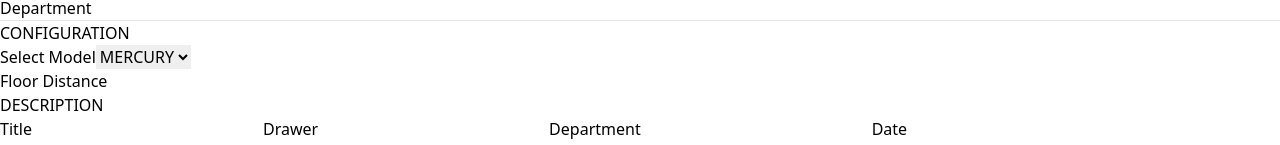
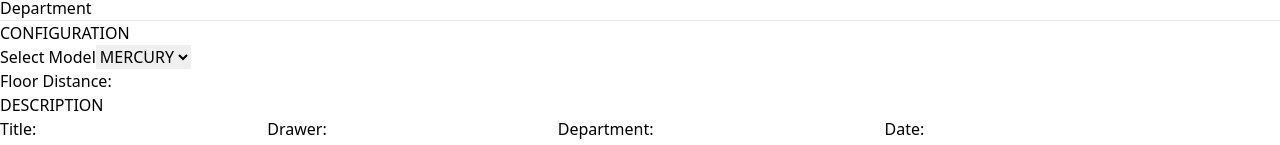
Before and after one commit to S0han/led_diagram_drawer, a Next.js app: page / in a window 1280 px wide. Shown: the part 792-937 px from the top of the page. Built offline with nearby package versions, Linux system fonts and the light colour scheme.

Commit message:
update: fix labels in the configuration and decription components

```diff
--- a/src/app/components/Configuration.component.tsx
+++ b/src/app/components/Configuration.component.tsx
@@ -29,13 +29,13 @@ export default function Configuration({ dropDownData, onModelChange, onFlrDistCh
                 />
             </div>
             <div className="w-full flex flex-col space-y-2">
-                <label htmlFor="floorDistance" className="font-semibold">Floor Distance</label>
+                <label htmlFor="floorDistance">Floor Distance:</label>
                 <input
                     id="floorDistance"
                     type="text"
                     value={floorDistance}
                     onChange={handleFloorDistanceChange}
-                    className="border rounded-md p-2 w-full"
+                    className="border rounded-md p-2 w-full focus:outline-none focus:ring focus:ring-blue-200"
                 />
             </div>
         </div>
--- a/src/app/components/Description.component.tsx
+++ b/src/app/components/Description.component.tsx
@@ -11,7 +11,7 @@ export default function Description({ onDescriptionChange }) {
             </div>
             <div className="flex flex-col space-y-2">
                 <label className="flex flex-col">
-                    {"Title"}
+                    {"Title:"}
                     <input
                         name="title"
                         onChange={handleInputChange}
@@ -19,7 +19,7 @@ export default function Description({ onDescriptionChange }) {
                     />
                 </label>
                 <label className="flex flex-col">
-                    {"Drawer"}
+                    {"Drawer:"}
                     <input
                         name="drawer"
                         onChange={handleInputChange}
@@ -27,7 +27,7 @@ export default function Description({ onDescriptionChange }) {
                     />
                 </label>
                 <label className="flex flex-col">
-                    {"Department"}
+                    {"Department:"}
                     <input
                         name="department"
                         onChange={handleInputChange}
@@ -35,7 +35,7 @@ export default function Description({ onDescriptionChange }) {
                     />
                 </label>
                 <label className="flex flex-col">
-                    {"Date"}
+                    {"Date:"}
                     <input
                         name="date"
                         onChange={handleInputChange}
```
